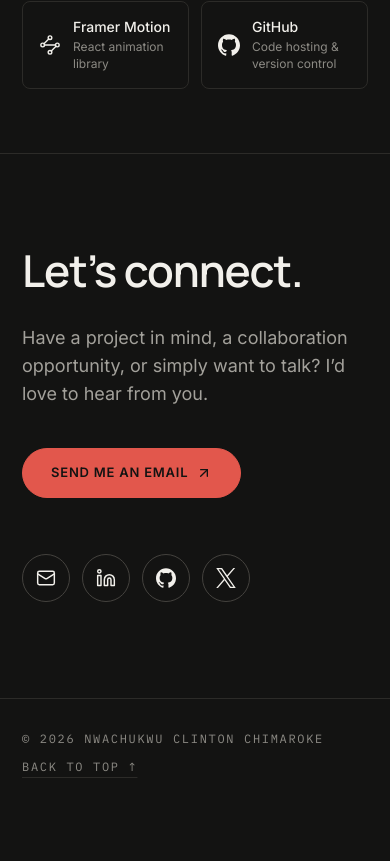
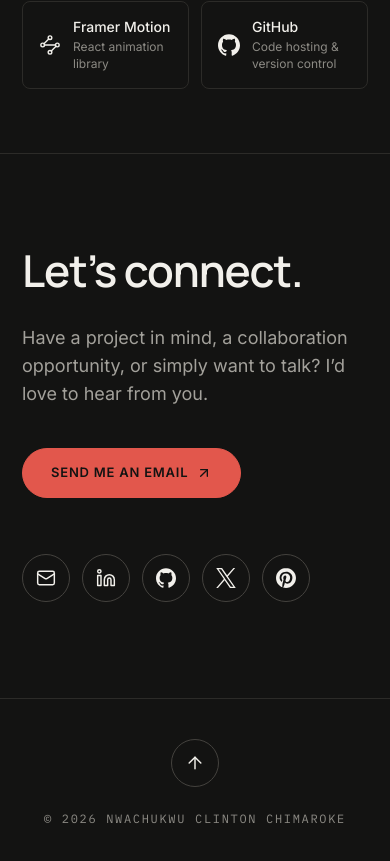
Before and after one commit to Chimzyprime/clinton-portfolio, a Next.js app: page / in a window 390 px wide. Shown: the part 7894-8755 px from the top of the page. Before the commit the page ends 8701 px from the top, so only its background shows below. Built offline with nearby package versions, Linux system fonts and the light colour scheme.

Commit message:
Add Pinterest to Contact; centred back-to-top arrow in footer
Co-Authored-By: Claude Sonnet 5.5 <noreply@anthropic.com>
Claude-Session: https://claude.ai/code/session_01RHPLazXRXBzHV4GwmCoFEE

```diff
--- a/src/components/Contact.tsx
+++ b/src/components/Contact.tsx
@@ -17,7 +17,7 @@ function LinkedInIcon() {
   );
 }
 
-function Brand({ name }: { name: "github" | "x" }) {
+function Brand({ name }: { name: "github" | "x" | "pinterest" }) {
   return (
     <svg width="20" height="20" viewBox="0 0 24 24" fill="currentColor" aria-hidden="true">
       <path d={brandIcons[name]} />
@@ -32,6 +32,7 @@ const icons = [
   { label: "LinkedIn", href: href("LinkedIn"), icon: <LinkedInIcon />, external: true },
   { label: "GitHub", href: href("GitHub"), icon: <Brand name="github" />, external: true },
   { label: "X", href: href("X"), icon: <Brand name="x" />, external: true },
+  { label: "Pinterest", href: href("Pinterest"), icon: <Brand name="pinterest" />, external: true },
 ];
 
 /**
--- a/src/components/Footer.tsx
+++ b/src/components/Footer.tsx
@@ -1,15 +1,20 @@
+import { ArrowUp } from "lucide-react";
 import { site } from "@/data/site";
 
 export function Footer() {
   return (
     <footer className="border-t border-line">
-      <div className="page-x flex flex-col gap-3 py-8 sm:flex-row sm:items-center sm:justify-between">
-        <p className="label">
+      <div className="page-x flex flex-col items-center gap-6 py-10">
+        <a
+          href="#main"
+          aria-label="Back to top"
+          className="icon-btn h-12 w-12 border border-line-strong transition-transform duration-200 hover:-translate-y-1"
+        >
+          <ArrowUp size={20} strokeWidth={1.75} aria-hidden="true" />
+        </a>
+        <p className="label text-center">
           © {new Date().getFullYear()} {site.name}
         </p>
-        <a href="#main" className="label link">
-          Back to top ↑
-        </a>
       </div>
     </footer>
   );
--- a/src/data/brandIcons.ts
+++ b/src/data/brandIcons.ts
@@ -13,6 +13,7 @@ export const brandIcons = {
   tailwind: "M12.001,4.8c-3.2,0-5.2,1.6-6,4.8c1.2-1.6,2.6-2.2,4.2-1.8c0.913,0.228,1.565,0.89,2.288,1.624 C13.666,10.618,15.027,12,18.001,12c3.2,0,5.2-1.6,6-4.8c-1.2,1.6-2.6,2.2-4.2,1.8c-0.913-0.228-1.565-0.89-2.288-1.624 C16.337,6.182,14.976,4.8,12.001,4.8z M6.001,12c-3.2,0-5.2,1.6-6,4.8c1.2-1.6,2.6-2.2,4.2-1.8c0.913,0.228,1.565,0.89,2.288,1.624 c1.177,1.194,2.538,2.576,5.512,2.576c3.2,0,5.2-1.6,6-4.8c-1.2,1.6-2.6,2.2-4.2,1.8c-0.913-0.228-1.565-0.89-2.288-1.624 C10.337,13.382,8.976,12,6.001,12z",
   framer: "M4 0h16v8h-8zM4 8h8l8 8H4zM4 16h8v8z",
   x: "M14.234 10.162 22.977 0h-2.072l-7.591 8.824L7.251 0H.258l9.168 13.343L.258 24H2.33l8.016-9.318L16.749 24h6.993zm-2.837 3.299-.929-1.329L3.076 1.56h3.182l5.965 8.532.929 1.329 7.754 11.09h-3.182z",
+  pinterest: "M12.017 0C5.396 0 .029 5.367.029 11.987c0 5.079 3.158 9.417 7.618 11.162-.105-.949-.199-2.403.041-3.439.219-.937 1.406-5.957 1.406-5.957s-.359-.72-.359-1.781c0-1.663.967-2.911 2.168-2.911 1.024 0 1.518.769 1.518 1.688 0 1.029-.653 2.567-.992 3.992-.285 1.193.6 2.165 1.775 2.165 2.128 0 3.768-2.245 3.768-5.487 0-2.861-2.063-4.869-5.008-4.869-3.41 0-5.409 2.562-5.409 5.199 0 1.033.394 2.143.889 2.741.099.12.112.225.085.345-.09.375-.293 1.199-.334 1.363-.053.225-.172.271-.401.165-1.495-.69-2.433-2.878-2.433-4.646 0-3.776 2.748-7.252 7.92-7.252 4.158 0 7.392 2.967 7.392 6.923 0 4.135-2.607 7.462-6.233 7.462-1.214 0-2.354-.629-2.758-1.379l-.749 2.848c-.269 1.045-1.004 2.352-1.498 3.146 1.123.345 2.306.535 3.55.535 6.607 0 11.985-5.365 11.985-11.987C23.97 5.39 18.592.026 11.985.026L12.017 0z",
   github: "M12 .297c-6.63 0-12 5.373-12 12 0 5.303 3.438 9.8 8.205 11.385.6.113.82-.258.82-.577 0-.285-.01-1.04-.015-2.04-3.338.724-4.042-1.61-4.042-1.61C4.422 18.07 3.633 17.7 3.633 17.7c-1.087-.744.084-.729.084-.729 1.205.084 1.838 1.236 1.838 1.236 1.07 1.835 2.809 1.305 3.495.998.108-.776.417-1.305.76-1.605-2.665-.3-5.466-1.332-5.466-5.93 0-1.31.465-2.38 1.235-3.22-.135-.303-.54-1.523.105-3.176 0 0 1.005-.322 3.3 1.23.96-.267 1.98-.399 3-.405 1.02.006 2.04.138 3 .405 2.28-1.552 3.285-1.23 3.285-1.23.645 1.653.24 2.873.12 3.176.765.84 1.23 1.91 1.23 3.22 0 4.61-2.805 5.625-5.475 5.92.42.36.81 1.096.81 2.22 0 1.606-.015 2.896-.015 3.286 0 .315.21.69.825.57C20.565 22.092 24 17.592 24 12.297c0-6.627-5.373-12-12-12",
 } as const;
 
--- a/src/data/site.ts
+++ b/src/data/site.ts
@@ -56,6 +56,11 @@ export const site = {
       label: "GitHub",
       handle: "Chimzyprime",
       href: "https://github.com/Chimzyprime",
+    },
+    {
+      label: "Pinterest",
+      handle: "chimarokenwachukwu",
+      href: "https://www.pinterest.com/chimarokenwachukwu",
     },
   ],
 } as const;
```
